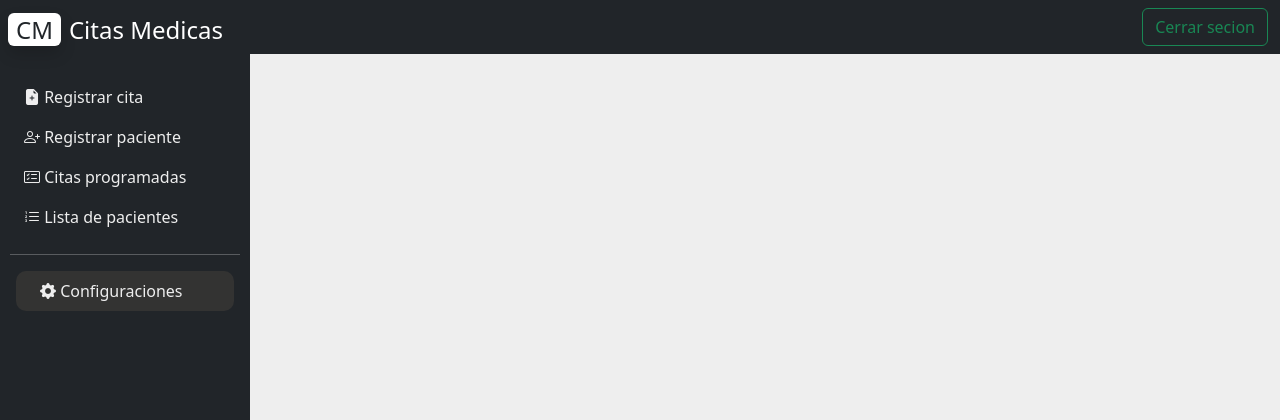
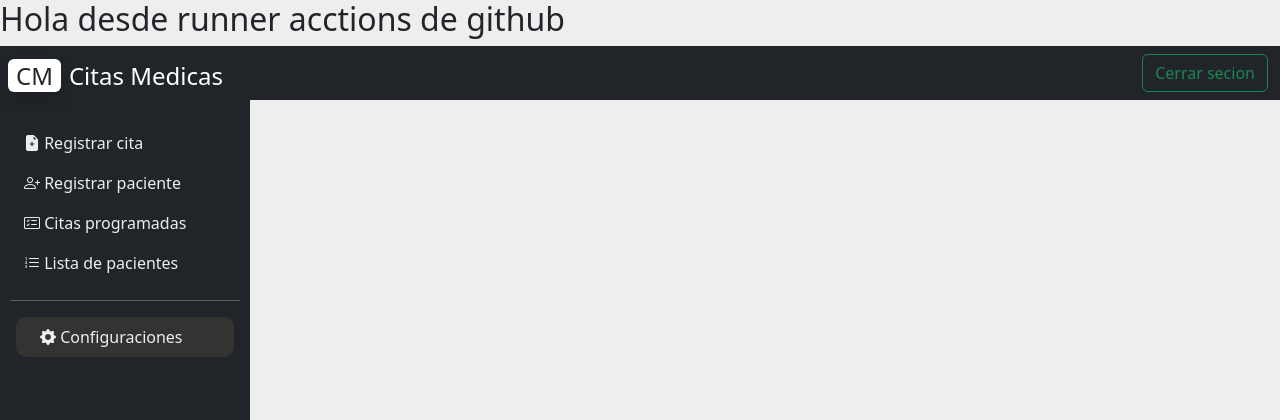
Before and after one commit to ErickGonzalez01/ProyectoCitasMedicas, a PHP site: page /view/main.php in a window 1280 px wide. Shown: the top 420 px of the page. Run offline with PHP 8.4, Linux system fonts and the light colour scheme; the template is opened without the code that fills it, so the values that code supplies are empty; some libraries are stand-ins or nearby versions.

Commit message:
Probando github actions 01/03/2023

```diff
--- a/view/main.php
+++ b/view/main.php
@@ -13,6 +13,7 @@
 </head>
 
 <body>
+    <h2>Hola desde runner acctions de github</h2>
     <div id="app">
         <div class="main-container d-flex">
             <div class="sidebar" id="side_nav">
```
